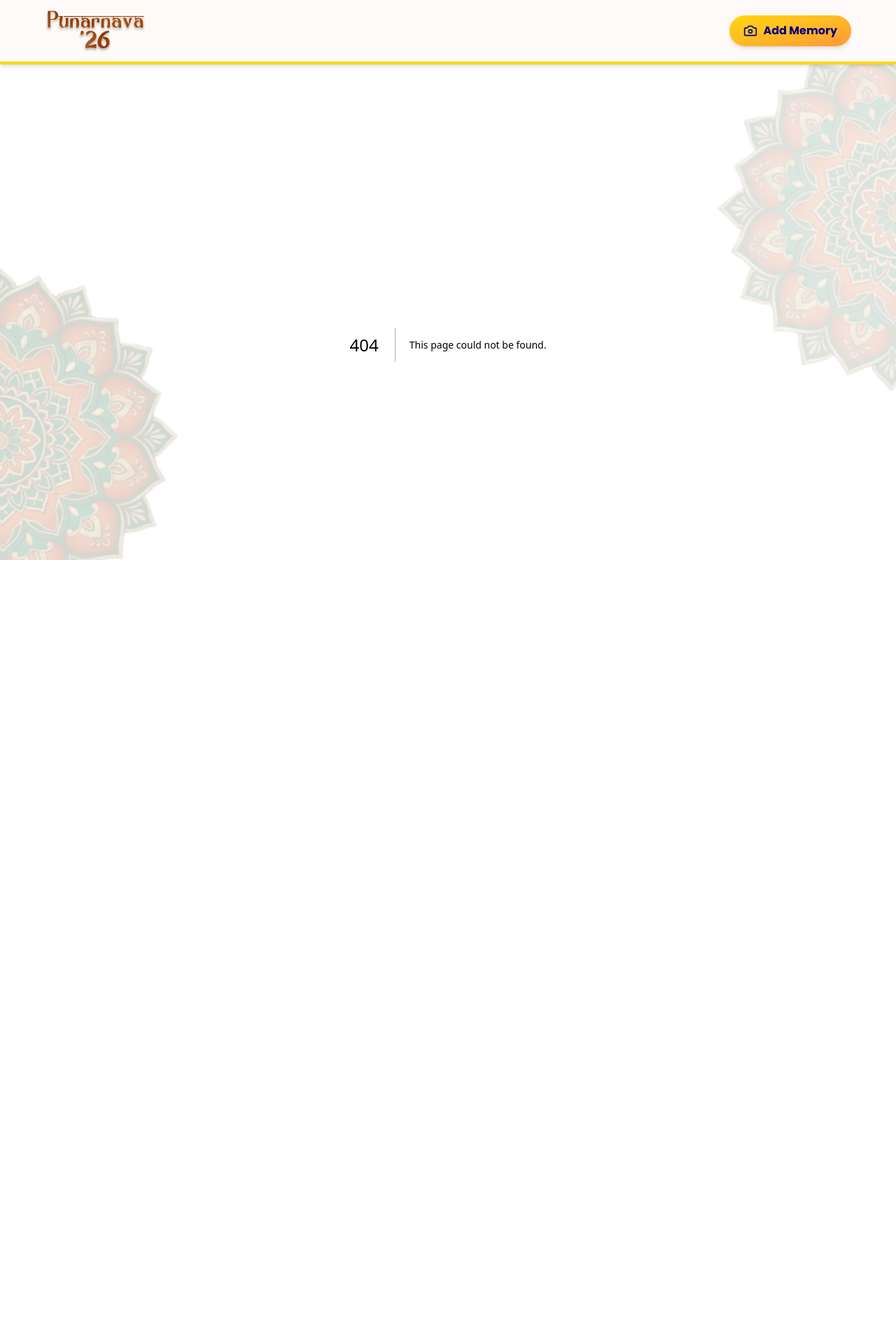
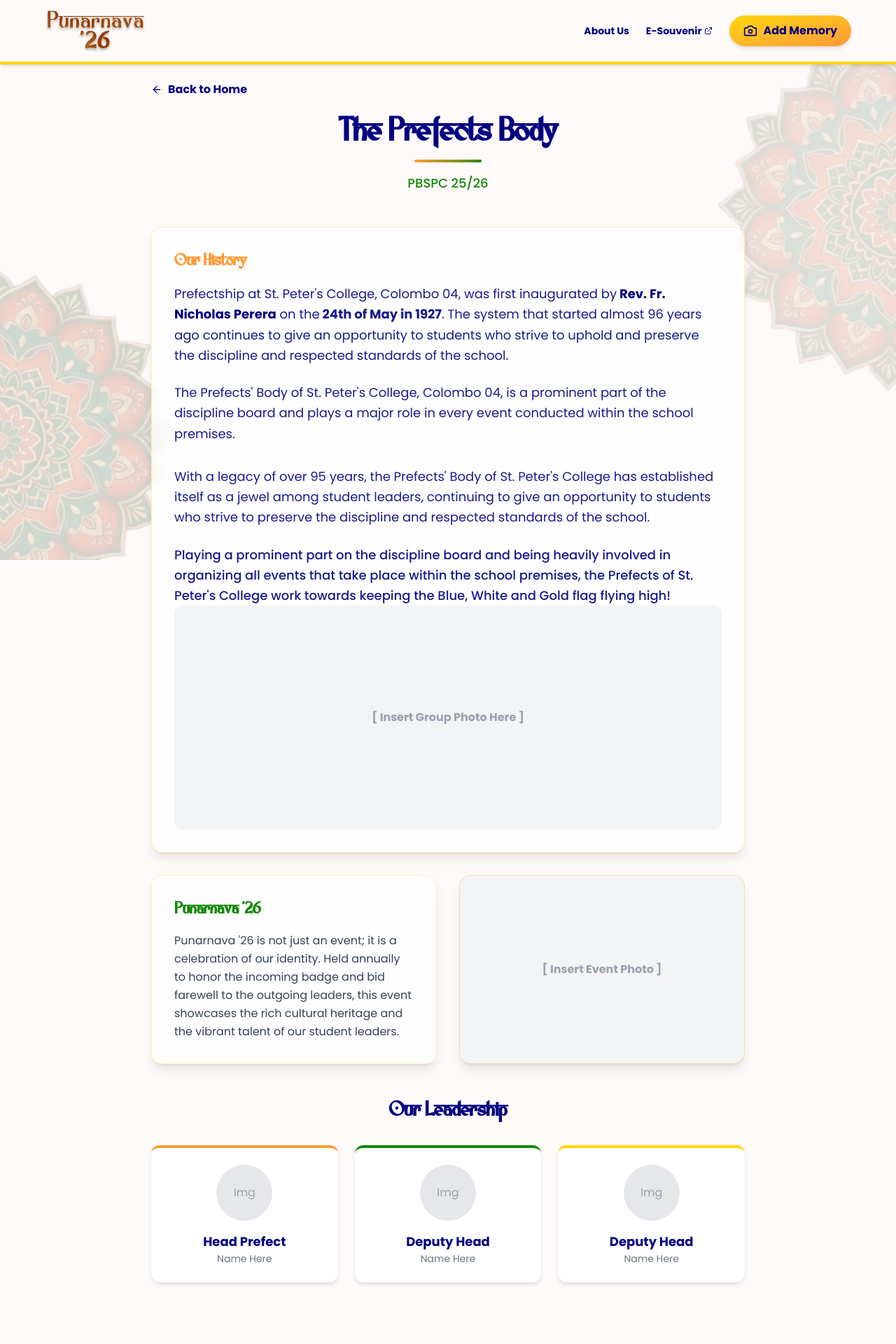
Before and after one commit to OnithaPerera/MemoryWall, a Next.js app in the folder punarnava-memory-wall/: page /about in a window 1280 px wide. Before the commit this address had no page. Shown: the top 1920 px of the page at 70% size. Before the commit the page ends 892 px from the top, so only its background shows below. Built offline with nearby package versions, Linux system fonts and the light colour scheme.

Commit message:
Fixing styles and layout

```diff
--- /dev/null
+++ b/punarnava-memory-wall/app/about/page.tsx
@@ -0,0 +1,115 @@
+"use client";
+import Image from "next/image";
+import { ArrowLeft } from "lucide-react";
+import Link from "next/link";
+
+export default function AboutPage() {
+  return (
+    <div className="max-w-4xl mx-auto p-6 font-body">
+
+      {/* Back Button */}
+      <Link href="/" className="inline-flex items-center text-deepBlue hover:text-saffron transition mb-6 font-bold">
+        <ArrowLeft className="w-4 h-4 mr-2" /> Back to Home
+      </Link>
+
+      {/* Hero Section */}
+      <div className="text-center mb-12">
+        <h1 className="text-4xl md:text-5xl font-heading font-bold text-deepBlue mb-4">
+            The Prefects Body
+        </h1>
+        <div className="w-24 h-1 bg-gradient-to-r from-saffron to-emerald mx-auto rounded-full"></div>
+        <p className="mt-4 text-lg text-emerald font-medium">
+            PBSPC 25/26
+        </p>
+      </div>
+
+      {/* Content Block 1: History */}
+      <section className="bg-white/80 backdrop-blur-sm p-8 rounded-2xl shadow-lg border border-gold/30 mb-8">
+        <h2 className="text-2xl font-heading font-bold text-saffron mb-4">Our History</h2>
+        <p className="text-deepBlue/90 leading-relaxed mb-6 text-lg">
+          Prefectship at St. Peter's College, Colombo 04, was first inaugurated by
+          <span className="font-bold text-deepBlue"> Rev. Fr. Nicholas Perera</span> on the
+          <span className="font-bold"> 24th of May in 1927</span>. The system that started almost 96 years ago
+          continues to give an opportunity to students who strive to uphold and preserve the discipline
+          and respected standards of the school.
+        </p>
+
+        {/* Paragraph 2: Role */}
+        <p className="text-deepBlue/90 leading-relaxed mb-8 text-lg">
+          The Prefects' Body of St. Peter's College, Colombo 04, is a prominent part of the
+          discipline board and plays a major role in every event conducted within the school premises.
+        </p>
+
+        {/* Paragraph 3: Legacy */}
+        <p className="text-deepBlue/90 leading-relaxed mb-6 text-lg">
+          With a legacy of over 95 years, the Prefects' Body of St. Peter's College has established
+          itself as a jewel among student leaders, continuing to give an opportunity to students who
+          strive to preserve the discipline and respected standards of the school.
+        </p>
+
+        {/* Paragraph 4: Closing */}
+        <p className="text-deepBlue/90 leading-relaxed text-lg font-medium">
+          Playing a prominent part on the discipline board and being heavily involved in organizing
+          all events that take place within the school premises, the Prefects of St. Peter's College
+          work towards keeping the Blue, White and Gold flag flying high!
+        </p>
+
+        {/* Placeholder Image 1 */}
+        <div className="relative w-full h-64 md:h-80 bg-gray-200 rounded-xl overflow-hidden group">
+            {/* REPLACE src with your actual image later */}
+            <div className="absolute inset-0 flex items-center justify-center text-gray-400 font-bold bg-gray-100">
+                [ Insert Group Photo Here ]
+            </div>
+            {/* Example if you have an image:
+            <Image src="/history.jpg" alt="History" fill className="object-cover" />
+            */}
+        </div>
+      </section>
+
+      {/* Content Block 2: Event Info */}
+      <section className="grid md:grid-cols-2 gap-8 mb-12">
+        <div className="bg-white/80 backdrop-blur-sm p-8 rounded-2xl shadow-lg border border-gold/30">
+            <h2 className="text-2xl font-heading font-bold text-emerald mb-4">Punarnava '26</h2>
+            <p className="text-gray-700 leading-relaxed">
+              Punarnava '26 is not just an event; it is a celebration of our identity.
+              Held annually to honor the incoming badge and bid farewell to the outgoing leaders,
+              this event showcases the rich cultural heritage and the vibrant talent of our student leaders.
+            </p>
+        </div>
+
+        {/* Placeholder Image 2 */}
+        <div className="relative w-full h-full min-h-[200px] bg-gray-200 rounded-2xl overflow-hidden shadow-lg border border-gold/30">
+             <div className="absolute inset-0 flex items-center justify-center text-gray-400 font-bold bg-gray-100">
+                [ Insert Event Photo ]
+            </div>
+        </div>
+      </section>
+
+      {/* Leadership / Team Section */}
+      <section className="text-center mb-16">
+        <h2 className="text-3xl font-heading font-bold text-deepBlue mb-8">Our Leadership</h2>
+        <div className="grid grid-cols-1 md:grid-cols-3 gap-6">
+            {/* Card 1 */}
+            <div className="bg-white p-6 rounded-xl shadow-md border-t-4 border-saffron">
+                <div className="w-20 h-20 bg-gray-200 rounded-full mx-auto mb-4 flex items-center justify-center text-gray-400">Img</div>
+                <h3 className="font-bold text-lg">Head Prefect</h3>
+                <p className="text-sm text-gray-500">Name Here</p>
+            </div>
+            {/* Card 2 */}
+            <div className="bg-white p-6 rounded-xl shadow-md border-t-4 border-emerald">
+                <div className="w-20 h-20 bg-gray-200 rounded-full mx-auto mb-4 flex items-center justify-center text-gray-400">Img</div>
+                <h3 className="font-bold text-lg">Deputy Head</h3>
+                <p className="text-sm text-gray-500">Name Here</p>
+            </div>
+            {/* Card 3 */}
+            <div className="bg-white p-6 rounded-xl shadow-md border-t-4 border-gold">
+                <div className="w-20 h-20 bg-gray-200 rounded-full mx-auto mb-4 flex items-center justify-center text-gray-400">Img</div>
+                <h3 className="font-bold text-lg">Deputy Head</h3>
+                <p className="text-sm text-gray-500">Name Here</p>
+            </div>
+        </div>
+      </section>
+
+    </div>
+  );
+}
--- a/punarnava-memory-wall/app/globals.css
+++ b/punarnava-memory-wall/app/globals.css
@@ -18,6 +18,7 @@
   --color-cream: #FFFAFA; /* Pure off-white */
   --color-deepBlue: #000080;
   --color-offWhite: #f8f8f2;
+  --color-lightBlue: #0a62bc;
 
   /* --- Custom Fonts --- */
   --font-heading: var(--font-qasira);
--- a/punarnava-memory-wall/app/layout.tsx
+++ b/punarnava-memory-wall/app/layout.tsx
@@ -1,10 +1,10 @@
 import type { Metadata } from "next";
-// Import localFont
 import localFont from "next/font/local";
 import { Poppins } from "next/font/google";
 import Image from "next/image";
+import Link from "next/link";
 import "./globals.css";
-import { Camera } from 'lucide-react';
+import { Camera, ExternalLink } from 'lucide-react';
 
 // Setup Qasira (Local Font)
 const qasira = localFont({
@@ -32,25 +32,20 @@ export default function RootLayout({
 }>) {
   return (
     <html lang="en" className={`${qasira.variable} ${poppins.variable}`}>
-      <body className="relative min-h-screen font-heading">
+      <body className="relative min-h-screen flex flex-col font-heading">
 
-        {/* --- FIXED BACKGROUND CONTAINER --- */}
+        {/* --- FIXED BACKGROUND --- */}
         <div className="fixed inset-0 z-[-1] overflow-hidden pointer-events-none">
-
-           {/* MANDALA 1: Middle Right - Spins Clockwise */}
            <div className="absolute top-1/6 right-0 transform -translate-y-1/3 translate-x-1/2 w-[80vmax] h-[80vmax] bg-mandala bg-contain bg-center bg-no-repeat animate-spin-very-slow opacity-15"></div>
-
-           {/* MANDALA 2: Bottom Left - Spins Counter-Clockwise */}
            <div className="absolute bottom-0 left-0 transform -translate-x-1/2 translate-y-1/3 w-[80vmax] h-[80vmax] bg-mandala bg-contain bg-center bg-no-repeat animate-spin-reverse-very-slow opacity-20"></div>
-
         </div>
 
-        {/* --- Header --- */}
-        <header className="bg-cream py-3 px-6 shadow-md border-b-4 border-gold sticky top-0 z-50">
+        {/* --- HEADER --- */}
+        <header className="bg-cream py-3 px-4 md:px-6 shadow-md border-b-4 border-gold sticky top-0 z-50">
            <div className="max-w-6xl mx-auto flex justify-between items-center">
 
-              {/* Logo Image */}
-              <div className="relative h-12 w-48 md:h-16 md:w-60">
+              {/* Logo Link */}
+              <Link href="/" className="relative h-12 w-40 md:h-16 md:w-60 block hover:opacity-90 transition-opacity">
                  <Image
                    src="/logo.png"
                    alt="Punarnava '26 Logo"
@@ -58,19 +53,50 @@ export default function RootLayout({
                    className="object-contain object-left"
                    priority
                  />
+              </Link>
+
+              {/* Desktop Nav & Button */}
+              <div className="flex items-center gap-3 md:gap-6">
+                <nav className="hidden md:flex items-center gap-6 font-body text-sm font-bold text-deepBlue">
+                    <Link href="/about" className="hover:text-saffron transition-colors">About Us</Link>
+                    <a href="#" target="_blank" className="hover:text-saffron transition-colors flex items-center gap-1">
+                        E-Souvenir <ExternalLink className="w-3 h-3" />
+                    </a>
+                </nav>
+
+                <a href="/upload" className="flex items-center gap-2 px-4 py-2 md:px-5 md:py-2.5 bg-gradient-to-br from-gold to-saffron text-deepBlue font-bold rounded-full shadow-md hover:shadow-xl hover:from-saffron hover:to-saffron hover:text-white transition-all duration-300 transform hover:-translate-y-0.5 font-body text-sm md:text-base">
+                    <Camera className="w-4 h-4 md:w-5 md:h-5" />
+                    <span className="hidden sm:inline">Add Memory</span>
+                    <span className="sm:hidden">Upload</span>
+                </a>
               </div>
+           </div>
 
-              {/* Add Memory Button */}
-              <a href="/upload" className="flex items-center gap-2 px-5 py-2.5 bg-gradient-to-br from-gold to-saffron text-deepBlue font-bold rounded-full shadow-md hover:shadow-xl hover:from-saffron hover:to-saffron hover:text-white transition-all duration-300 transform hover:-translate-y-0.5 font-body">
-                  <Camera className="w-5 h-5" />
-                  <span>Add Memory</span>
-              </a>
+           {/* Mobile Nav Links */}
+           <div className="md:hidden flex justify-center gap-6 mt-2 text-xs font-bold text-deepBlue font-body">
+              <Link href="/about">About Us</Link>
+              <span className="text-gold">•</span>
+              <a href="#">E-Souvenir</a>
            </div>
         </header>
 
-        <main className="flex-1">
+        {/* --- MAIN CONTENT --- */}
+        <main className="flex-1 w-full">
           {children}
         </main>
+
+        {/* --- FOOTER --- */}
+        <footer className="bg-lightBlue text-offWhite py-8 border-t-4 border-gold mt-auto relative z-10">
+            <div className="max-w-6xl mx-auto px-4 text-center font-body">
+                <div className="text-sm space-y-1">
+                    <p>© Copyright <span className="text-saffron font-bold">PBSPC25/26</span>. All Rights Reserved.</p>
+                    <p className="opacity-60 text-xs">
+                        Made with <span className="text-red-400">❤</span> by <span className="text-white font-bold">Onitha Perera</span>
+                    </p>
+                </div>
+            </div>
+        </footer>
+
       </body>
     </html>
   );
```
Also changed, not shown: punarnava-memory-wall/app/api/check-limit/route.ts (deleted, +0 -52 lines), punarnava-memory-wall/app/upload/page.tsx (+46 -34 lines).
